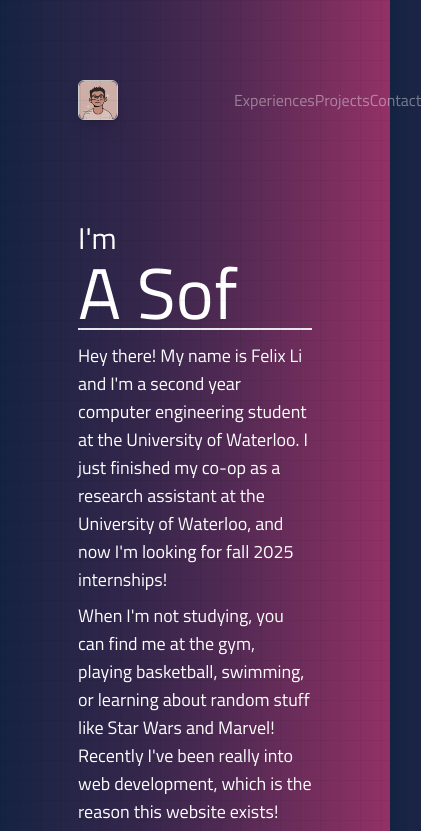
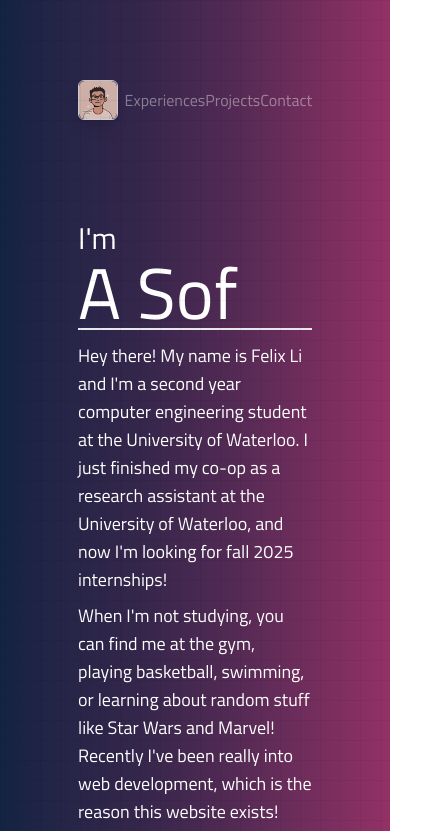
Before and after one commit to 04felixli/f3lixli.com, a Next.js app: page / in a window 390 px wide. Shown: the top 831 px of the page, 421 px wide, since content can reach past the window. Built offline with nearby package versions, Linux system fonts and the light colour scheme.

Commit message:
Navbar responsive until 640px

```diff
--- a/app/components/About/Name.tsx
+++ b/app/components/About/Name.tsx
@@ -5,7 +5,7 @@ import { TypeAnimation } from 'react-type-animation'
 
 const Name = () => {
     return (
-        <>
+        <div>
             <p className="text-3xl mt-5">I'm</p>
             <p className="text-7xl border-b-2 w-full">
                 <TypeAnimation
@@ -25,7 +25,7 @@ const Name = () => {
                     repeat={Infinity}
                 />
             </p>
-        </>
+        </div>
 
     )
 }
--- a/app/components/NavBar/NavBar.tsx
+++ b/app/components/NavBar/NavBar.tsx
@@ -24,7 +24,7 @@ const NavBar = ({ currentPage }: Props) => {
                     className='w-full h-full object-contain rounded-md hover:scale-105 duration-300'
                 />
             </Link>
-            <div className='w-4/12 flex justify-between'>
+            <div className='sm:w-7/12 md:w-6/12 lg:w-5/12 xl:w-4/12 flex justify-between'>
                 <Link href='/experiences' className={`navBar-links ${currentPage === Pages.experiences ? 'opacity-100 active' : ''}`}>Experiences</Link>
                 <Link href='/projects' className={`navBar-links ${currentPage === Pages.projects ? 'opacity-100 active' : ''}`}>Projects</Link>
                 <Link href='/contact' className={`navBar-links ${currentPage === Pages.contact ? 'opacity-100 active' : ''}`}>Contact</Link>
--- a/tailwind.config.ts
+++ b/tailwind.config.ts
@@ -7,15 +7,15 @@ const config: Config = {
     "./app/**/*.{js,ts,jsx,tsx,mdx}",
   ],
   theme: {
-    screens: {
-      'mobile-S': '320px', // Default
-      'mobile-M': '375px',
-      'mobile-L': '425px',
-      'tablet': '768px',
-      'laptop': '1024px',
-      'laptop-L': '1440px',
-      '4K': '2560px',
-    },
+    // screens: {
+    //   'mobile-S': '320px', // Default
+    //   'mobile-M': '375px',
+    //   'mobile-L': '425px',
+    //   'tablet': '768px',
+    //   'laptop': '1024px',
+    //   'laptop-L': '1440px',
+    //   '4K': '2560px',
+    // },
     extend: {
       backgroundImage: {
         "gradient-radial": "radial-gradient(var(--tw-gradient-stops))",
```
